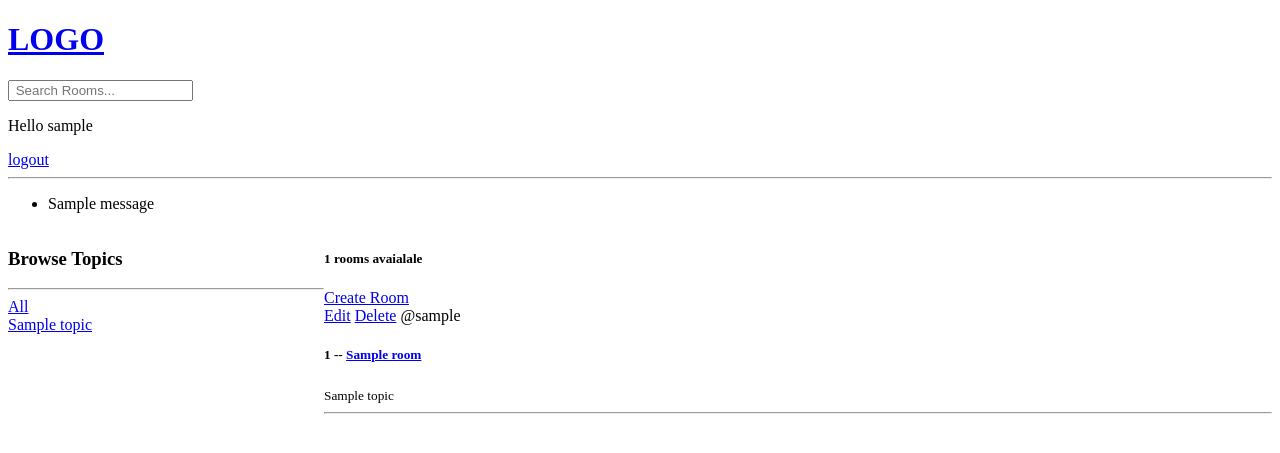
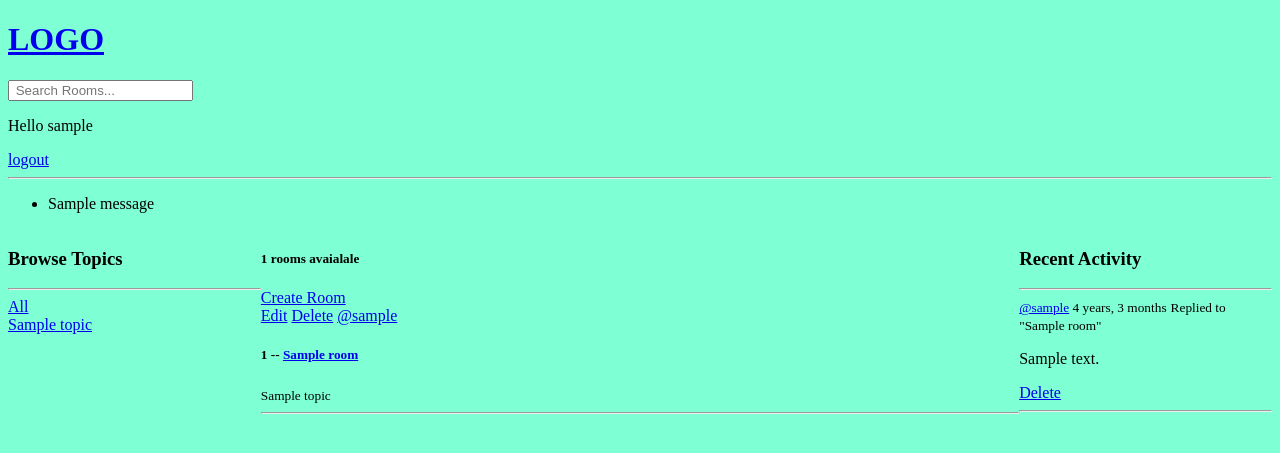
Before and after one commit to sagar-crypto/Study_bud, a Django app: page / in a window 1280 px wide. Shown: the top 453 px of the page. Run offline with Django 4.2, Linux system fonts and the light colour scheme; a user stored in the database is signed in; tables that the repository leaves empty hold one stand-in row (values such as "Sample post"); one stand-in notice (Sample message) is shown.

Commit message:
crude website without theme

```diff
--- a/studyBud/base/forms.py
+++ b/studyBud/base/forms.py
@@ -5,3 +5,4 @@ class RoomForm(ModelForm):
     class Meta:
         model = Room
         fields = '__all__'
+        exclude = ['host', 'participants']
--- a/studyBud/base/models.py
+++ b/studyBud/base/models.py
@@ -14,7 +14,7 @@ class Room(models.Model):
     topic = models.ForeignKey(Topic, on_delete = models.SET_NULL, null = True)
     name = models.CharField(max_length=200)
     description = models.TextField(null = True, blank = True)
-    # participants =
+    participants = models.ManyToManyField(User, related_name='participants', blank=True)
     updated = models.DateTimeField(auto_now = True)
     created = models.DateTimeField(auto_now_add = True)
 
@@ -31,5 +31,8 @@ class Message(models.Model):
     updated = models.DateTimeField(auto_now = True)
     created = models.DateTimeField(auto_now_add = True)
 
+    class Meta:
+        ordering = ['-updated', '-created']
+
     def __str__(self):
         return self.body[0:50]
--- /dev/null
+++ b/studyBud/base/templates/base/activity_component.html
@@ -0,0 +1,14 @@
+<h3>Recent Activity</h3>
+    <hr>
+    {% for message in room_messages %}
+        <div>
+            <small><a href="{% url 'user-profile' message.user.id %}">@{{message.user}}</a> {{message.created| timesince}}</small>
+            <small> Replied to "{{message.room}}"</small>
+            <p>{{message}}</p>
+            {% if request.user == message.user %}
+                    <a href="{% url 'delete-message' message.id %}">Delete</a>
+            {% endif %}
+
+            <hr>
+        </div>
+{%endfor%}
--- /dev/null
+++ b/studyBud/base/templates/base/feed_component.html
@@ -0,0 +1,13 @@
+{% for room in rooms%}
+    <div>
+        {% if request.user == room.host %}
+            <a href="{% url 'update-room' room.id %}">Edit</a>
+            <a href="{% url 'delete-room' room.id %}">Delete</a>
+        {% endif %}
+
+        <a href="{% url 'user-profile' room.host.id %}">@{{room.host.username}}</a>
+        <h5>{{room.id}} -- <a href="{% url 'room' room.id %}">{{room.name}}</a></h5>
+        <small>{{room.topic.name}}</small>
+        <hr>
+    </div>
+{% endfor %}
--- a/studyBud/base/templates/base/home.html
+++ b/studyBud/base/templates/base/home.html
@@ -5,44 +5,25 @@
 <style>
     .home-container{
         display: grid;
-        grid-template-columns: 1fr 3fr;
+        grid-template-columns: 1fr 3fr 1fr;
     }
 </style>
 
 <div class="home-container">
 
     <div>
-        <h3>Browse Topics</h3>
-        <hr>
-
-        <div>
-            <a href="{% url 'home' %}">All</a>
-        </div>
-
-        {% for topic in topics %}
-            <div>
-                <a href="{% url 'home' %}?q={{topic.name}}">{{topic}}</a>
-            </div>
-        {% endfor %}
+        {% include 'base/topics_component.html'%}
     </div>
     <div>
         <h5>{{room_count}} rooms avaialale </h5>
         <a href="{% url 'create-room' %}"> Create Room</a>
         <div>
-            {% for room in rooms%}
-                <div>
-                    {% if request.user == room.host %}
-                        <a href="{% url 'update-room' room.id %}">Edit</a>
-                        <a href="{% url 'delete-room' room.id %}">Delete</a>
-                    {% endif %}
+            {% include 'base/feed_component.html' %}
+        </div>
+    </div>
 
-                    <span>@{{room.host.username}}</span>
-                    <h5>{{room.id}} -- <a href="{% url 'room' room.id %}">{{room.name}}</a></h5>
-                    <small>{{room.topic.name}}</small>
-                    <hr>
-                </div>
-            {% endfor %}
-        </div>
+    <div>
+        {% include 'base/activity_component.html' %}
     </div>
 </div>
 
--- /dev/null
+++ b/studyBud/base/templates/base/topics_component.html
@@ -0,0 +1,12 @@
+<h3>Browse Topics</h3>
+<hr>
+
+<div>
+    <a href="{% url 'home' %}">All</a>
+</div>
+
+{% for topic in topics %}
+    <div>
+        <a href="{% url 'home' %}?q={{topic.name}}">{{topic}}</a>
+    </div>
+{% endfor %}
--- a/studyBud/base/urls.py
+++ b/studyBud/base/urls.py
@@ -7,7 +7,9 @@ urlpatterns = [
     path('register/', views.registerUser, name= 'register'),
     path('',views.home, name="home"),
     path('room/<str:pk>/', views.room, name="room"),
+    path('profile/<str:pk>/', views.userProfile, name="user-profile"),
     path('create-room/', views.createRoom, name= 'create-room'),
     path('update-room/<str:pk>/', views.updateRoom, name= 'update-room'),
     path('delete-room/<str:pk>/', views.deleteRoom, name= 'delete-room'),
+    path('delete-message/<str:pk>/', views.deleteMessage, name= 'delete-message'),
 ]
--- a/studyBud/base/views.py
+++ b/studyBud/base/views.py
@@ -66,12 +66,15 @@ def home(request):
                                 Q(description__icontains = q))
     topics = Topic.objects.all()
     room_count = rooms.count()
-    context = {'rooms': rooms, 'topics' : topics,'room_count': room_count}
+
+    room_messages = Message.objects.filter(Q(room__topic__name__icontains = q))
+    context = {'rooms': rooms, 'topics' : topics,'room_count': room_count, 'room_messages': room_messages}
     return render(request, 'base/home.html', context)
 
 def room(request, pk):
     room = Room.objects.get(id=pk)
     roomMessages = room.message_set.all().order_by('-created')
+    participants = room.participants.all()
 
     if request.method == "POST":
         message = Message.objects.create(
@@ -80,9 +83,18 @@ def room(request, pk):
             body = request.POST.get('body')
 
         )
+        room.participants.add(request.user)
         return redirect('room', pk=room.id)
-    context = {'room' : room, 'roomMessages': roomMessages}
+    context = {'room' : room, 'roomMessages': roomMessages, 'participants':participants}
     return render(request, 'base/room.html', context)
+
+def userProfile(request,pk):
+    user = User.objects.get(id=pk)
+    rooms = user.room_set.all()
+    room_messages = user.message_set.all()
+    topics = Topic.objects.all()
+    context = {'user':user,'rooms':rooms,'room_messages':room_messages,'topics':topics}
+    return render(request, 'base/profile.html', context)
 
 @login_required(login_url= 'login')
 def createRoom(request):
@@ -91,7 +103,9 @@ def createRoom(request):
     if request.method == 'POST':
         form = RoomForm(request.POST)
         if form.is_valid():
-            form.save()
+            room = form.save(commit = False)
+            room.host = request.user
+            room.save()
             return redirect('home')
     context = {'form': form}
     return render(request, 'base/room_form.html', context)
@@ -123,3 +137,15 @@ def deleteRoom(request, pk):
         room.delete()
         return redirect('home')
     return render(request, 'base/delete.html',{'obj' : room})
+
+@login_required(login_url= 'login')
+def deleteMessage(request, pk):
+    message = Message.objects.get(id = pk)
+
+    if request.user != message.user :
+        return HttpResponse('You are not allowed here')
+
+    if request.method == "POST":
+        message.delete()
+        return redirect('home')
+    return render(request, 'base/delete.html',{'obj' : message})
--- /dev/null
+++ b/studyBud/static/styles/main.css
@@ -0,0 +1,3 @@
+body{
+    background-color: aquamarine;
+}
--- a/studyBud/studyBud/settings.py
+++ b/studyBud/studyBud/settings.py
@@ -120,6 +120,10 @@ USE_TZ = True
 
 STATIC_URL = "static/"
 
+STATICFILES_DIRS = [
+    BASE_DIR / 'static'
+]
+
 # Default primary key field type
 # https://docs.djangoproject.com/en/4.2/ref/settings/#default-auto-field
 
--- a/studyBud/templates/main.html
+++ b/studyBud/templates/main.html
@@ -1,9 +1,11 @@
 <!DOCTYPE html>
+{% load static %}
 <html lang="en">
 <head>
     <meta charset="UTF-8">
     <meta name="viewport" content="width=device-width, initial-scale=1.0">
     <title>Study Bud</title>
+    <link rel="stylesheet" type="text/css" href="{% static 'styles/main.css'%}">
 </head>
 <body>
     {% include 'navbar.html' %}
```
Also changed, not shown: studyBud/base/templates/base/profile.html (added, +26 -0 lines), studyBud/base/templates/base/room.html (+25 -0 lines), studyBud/base/migrations/0003_alter_room_options_room_participants.py (added), studyBud/static/images/models.png (added).
